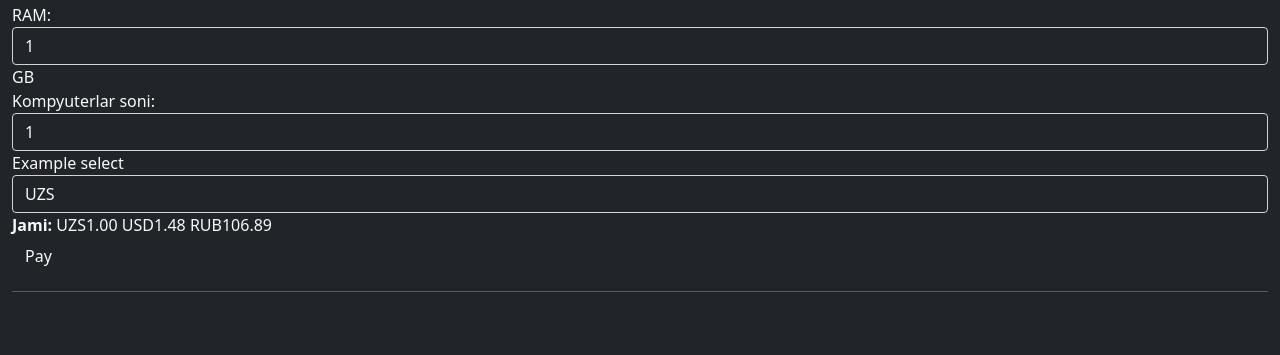
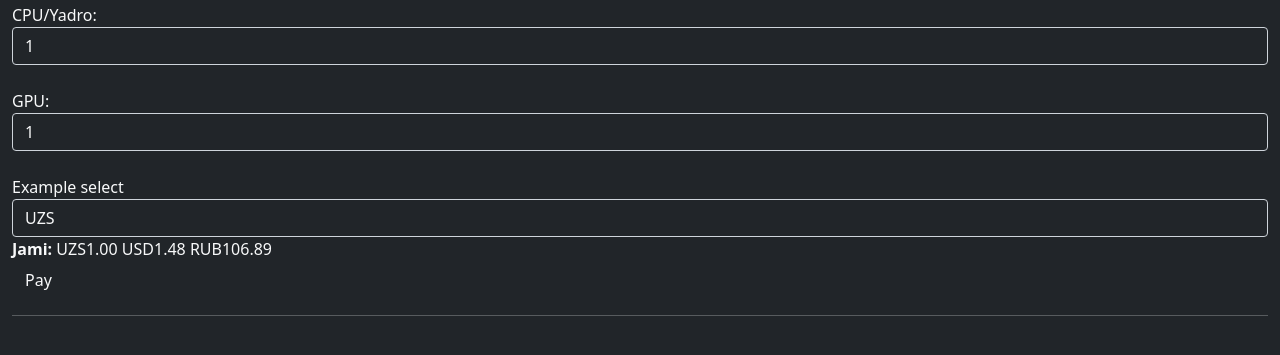
Before and after one commit to asakew/angularJS-calculation-PC-Hardware, a plain HTML site: page invoice1.html in a window 1280 px wide. Shown: the part 53-408 px from the top of the page. Drawn offline with nearby package versions, Linux system fonts and the light colour scheme; files that its build step writes are made by us from their sources.

Commit message:
update invoice1

```diff
--- a/assets/js/invoice1.js
+++ b/assets/js/invoice1.js
@@ -2,8 +2,8 @@
   'use strict';
 angular.module('invoice1', [])
   .controller('InvoiceController', function InvoiceController() {
-    this.qty = 1;
-    this.cost = 1;
+    this.cpu = 1;
+    this.gpu = 1;
     this.inCurr = 'UZS';
     this.currencies = ['UZS', 'USD', 'RUB'];
     this.usdToForeignRates = {
@@ -13,7 +13,7 @@ angular.module('invoice1', [])
     };
 
     this.total = function total(outCurr) {
-      return this.convertCurrency(this.qty * this.cost, this.inCurr, outCurr);
+      return this.convertCurrency(this.cpu * this.gpu, this.inCurr, outCurr);
     };
     this.convertCurrency = function convertCurrency(amount, inCurr, outCurr) {
       return amount * this.usdToForeignRates[outCurr] / this.usdToForeignRates[inCurr];
--- a/invoice1.html
+++ b/invoice1.html
@@ -12,11 +12,8 @@
 	<body class="container-fluid">
 		<div ng-controller="InvoiceController as invoice">
 			<h1>Abbos aka:</h1>
-			<div>
-				RAM: <input class="form-control" type="number" min="0" ng-model="invoice.qty" required > GB
-			</div>
-			<div>
-				Kompyuterlar soni: <input class="form-control" type="number" min="0" ng-model="invoice.cost" required >
+			CPU/Yadro: <input class="form-control" type="number" min="0" ng-model="invoice.cpu" required><br>
+			GPU: <input class="form-control" type="number" min="0" ng-model="invoice.gpu" required ><br>
 
 				<div class="form-group">
 					    <label for="select">Example select</label>
@@ -25,7 +22,6 @@
 						<option ng-repeat="c in invoice.currencies">{{c}}</option>
 					</select>
 				</div>
-			</div>
 			<div>
 				<b>Jami:</b>
 				<span ng-repeat="c in invoice.currencies">
```
